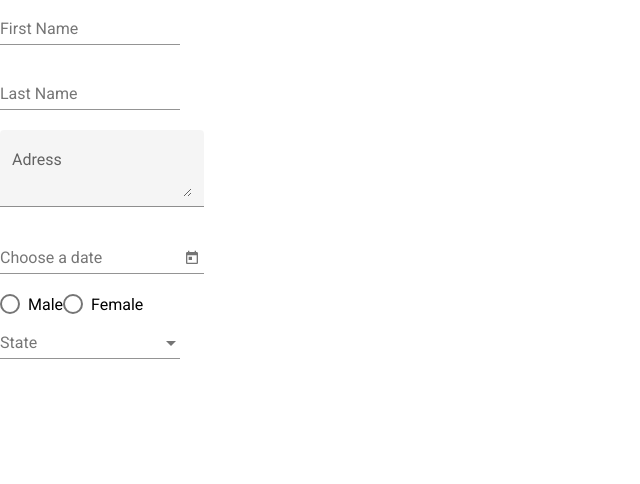
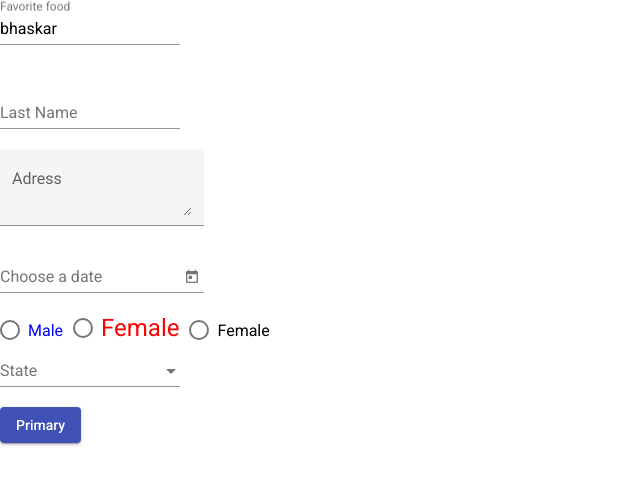
Before and after one commit to harikrishna1275/frist-app, an Angular app: page / in a window 1280 px wide. Shown: the top 484 px of the page, without its empty margins (0-640 px from the left). Built offline with nearby package versions, Linux system fonts and the light colour scheme.

Commit message:
Added the Binding Changes

```diff
--- a/src/app/app.component.html
+++ b/src/app/app.component.html
@@ -1,8 +1,13 @@
 <form class="example-form">
-  <mat-form-field class="example-full-width">
-    <mat-label>First Name</mat-label>
-    <input matInput placeholder="Ex. shean">
-  </mat-form-field>
+  <div>
+    <mat-form-field class="example-full-width">
+      <mat-label>Favorite food</mat-label>
+      <input matInput placeholder="Ex. Pizza" value={{hello}}>
+    </mat-form-field>
+  </div>
+  <div>
+    {{hari}}
+  </div>
 <br/>
   <mat-form-field class="example-full-width">
     <mat-label>Last Name</mat-label>
@@ -22,8 +27,9 @@
   </mat-form-field>
   <br/>
   <mat-radio-group aria-label="Select an option">
-    <mat-radio-button value="1">Male </mat-radio-button>
-    <mat-radio-button value="2">Female</mat-radio-button>
+    <mat-radio-button style="padding-right: 10px;color: blue;" value="1">Male </mat-radio-button>
+    <mat-radio-button class="female-sex" value="2">Female</mat-radio-button>
+    <mat-radio-button [style.color]="mycolor" value="2">Female</mat-radio-button>
   </mat-radio-group>
   <br/>
   <mat-form-field>
@@ -34,4 +40,49 @@
     </mat-select>
   </mat-form-field>
   <br/>
+  <button mat-raised-button color="primary"  (click)="display()">Primary</button>
 </form>
+<!-- <form class="example-form">
+  <mat-form-field class="example-full-width">
+    <mat-label>Company (disabled)</mat-label>
+    <input matInput disabled value="Google">
+  </mat-form-field>
+
+  <table class="example-full-width" cellspacing="0"><tr>
+    <td><mat-form-field class="example-full-width">
+      <mat-label>First name</mat-label>
+      <input matInput>
+    </mat-form-field></td>
+    <td><mat-form-field class="example-full-width">
+      <mat-label>Long Last Name That Will Be Truncated</mat-label>
+      <input matInput>
+    </mat-form-field></td>
+  </tr></table>
+
+  <p>
+    <mat-form-field class="example-full-width">
+      <mat-label>Address</mat-label>
+      <textarea matInput placeholder="Ex. 100 Main St">1600 Amphitheatre Pkwy</textarea>
+    </mat-form-field>
+    <mat-form-field class="example-full-width">
+      <mat-label>Address 2</mat-label>
+      <textarea matInput></textarea>
+    </mat-form-field>
+  </p>
+
+  <table class="example-full-width" cellspacing="0"><tr>
+    <td><mat-form-field class="example-full-width">
+      <mat-label>City</mat-label>
+      <input matInput placeholder="Ex. San Francisco">
+    </mat-form-field></td>
+    <td><mat-form-field class="example-full-width">
+      <mat-label>State</mat-label>
+      <input matInput placeholder="Ex. California">
+    </mat-form-field></td>
+    <td><mat-form-field class="example-full-width">
+      <mat-label>Postal Code</mat-label>
+      <input matInput #postalCode maxlength="5" placeholder="Ex. 94105" value="94043">
+      <mat-hint align="end">{{postalCode.value.length}} / 5</mat-hint>
+    </mat-form-field></td>
+  </tr></table>
+</form> -->
--- a/src/app/app.component.scss
+++ b/src/app/app.component.scss
@@ -1,4 +1,19 @@
-.example-form{
-  width: 200px;
-  height: 200px;
+// .example-form {
+//   min-width: 150px;
+//   max-width: 500px;
+//   width: 100%;
+// }
+
+// .example-full-width {
+//   width: 100%;
+// }
+
+// td {
+//   padding-right: 8px;
+// }
+
+.female-sex{
+  padding-right: 10px;
+  color: red;
+  font-size: x-large;
 }
--- a/src/app/app.component.ts
+++ b/src/app/app.component.ts
@@ -7,5 +7,12 @@
 })
 export class AppComponent {
   title = 'hari';
-  states: string[] = ['anmdhra','telagana','tamilnadu'];
+  hari=""
+  mycolor="color: blue;"
+  states: string[] = ['andhra','telagana','tamilnadu'];
+  hello = 'bhaskar'
+  display(){
+    console.log("hello hair,I am pressed");
+    this.hari="hello hari,I am pressed";
+  }
 }
```
